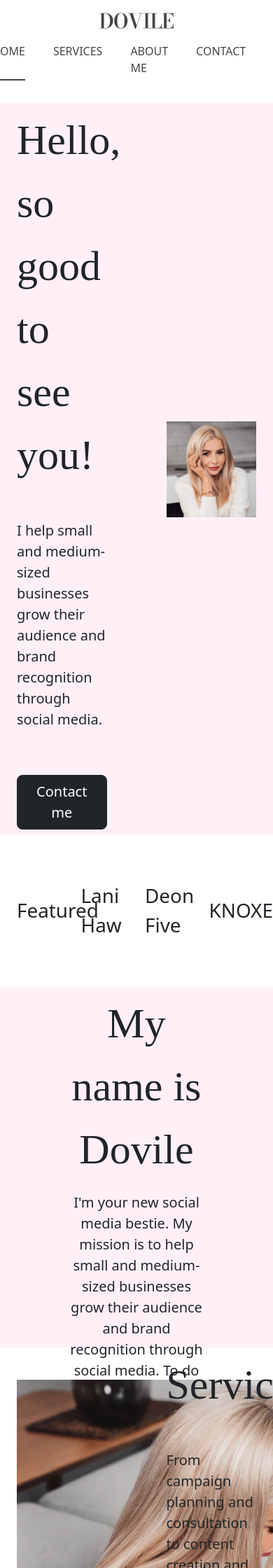
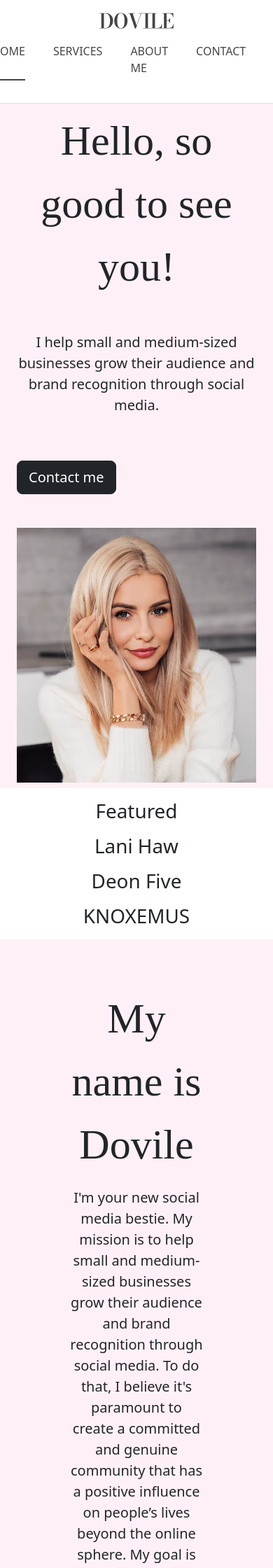
Before and after one commit to KhanhHaQuoc/BTL_RESUME, a PHP site: page / in a window 390 px wide; the page is wider, and only the part inside the window is pictured. Shown: the top 2240 px of that part at 70% size. Run offline with PHP 8.4, Linux system fonts and the light colour scheme.

Commit message:
Minh chinh sua 1 so responsive

```diff
--- a/css/style.css
+++ b/css/style.css
@@ -13,7 +13,9 @@
 }
 
 .block-3 .row{
-    height: 500px;
+    height: auto;
+    padding-top: 60px;
+    padding-bottom: 60px;
 }
 
 .block-5 {
@@ -27,6 +29,10 @@
 .intro-text{
     font-size:60px;
     font-family:'Times New Roman', Times, serif;
+}
+.heading-text {
+    font-size: 30px;
+    font-family: 'Times New Roman', Times, serif;
 }
 /* Header-css */
 .logo{
--- a/footer.php
+++ b/footer.php
@@ -1,3 +1,22 @@
+
+<div class="container">
+    <div class="row text-center">
+        <div class="col-6 col-sm-3"><img src="./image/footer1.avif" alt="" class="img-fluid"></div>
+        <div class="col-6 col-sm-3"><img src="./image/footer2.webp" alt="" class="img-fluid"></div>
+        <div class="col-6 col-sm-3"><img src="./image/footer3.avif" alt="" class="img-fluid"></div>
+        <div class="col-6 col-sm-3"><img src="./image/footer4.avif" alt="" class="img-fluid"></div>
+    </div>
+</div>
+
+
+
+
+
+
+
+
+
+
 <script src="https://cdn.jsdelivr.net/npm/bootstrap@5.2.0-beta1/dist/js/bootstrap.bundle.min.js" integrity="sha384-pprn3073KE6tl6bjs2QrFaJGz5/SUsLqktiwsUTF55Jfv3qYSDhgCecCxMW52nD2" crossorigin="anonymous"></script>
 </body>
 </html>
--- a/header.php
+++ b/header.php
@@ -9,32 +9,7 @@
     <link rel="stylesheet" href="./css/style.css">
 </head>
 <body>
-    <!-- <div class="container">
-        <div class="row bg-white border-bottom fixed-top header">
-            <div class="nav justify-content-center">
-                <a class="fs-1 fw-semibold nav-link text-muted  " href="#">DOVILE</a>
-            </div>
-            <ul class="nav justify-content-center">
-                <li class="nav-item">
-                    <a class="nav-link active fw-light text-decoration-underline text-muted fs-6 py-2 d-inline-block" aria-current="page" href="#">HOME</a>
-                </li>
-                <li class="nav-item">
-                    <a class="nav-link active fw-light text-decoration-underline text-muted fs-6 py-2 d-inline-block" href="#">SERVICES</a>
-                </li>
-                <li class="nav-item">
-                    <a class="nav-link active fw-light text-decoration-underline text-muted fs-6 py-2 d-inline-block" href="#">ABOUT ME</a>
-                </li>
-                <li class="nav-item">
-                    <a class="nav-link active fw-light text-decoration-underline text-muted fs-6 py-2 d-inline-block" href="#">CONTACT</a>
-                </li>
-                <li class="nav-item">
-                    <a class="nav-link active fw-light text-decoration-underline text-muted fs-6 py-2 d-inline-block" href="#">BLOG</a>
-                </li>
-            </ul>
-        </div>
-    </div>
-     -->
-<header class="sticky-top bg-white">
+<header class="sticky-top bg-white border-bottom">
     <div class="container-fluid py-3">
         <div class="header-top">
            <a class="mx-auto" href="./"><img class="logo" src="./image/DOVILE img.svg" alt=""></a>
--- a/index.php
+++ b/index.php
@@ -1,20 +1,19 @@
 <?php
 include "./header.php";
-include "./footer.php"
 ?>
 
  <div class="intro">
      <div class="container-fluid block-1 py-2">
          <div class="container">
              <div class="row align-items-center justify-content-between">
-                 <div class="col-5">
+                 <div class="col-12 col-sm-5">
 
-                         <p class=" intro-text">Hello, so good to see you!</p>
-                         <p class="fw-light fs-5 mt-5"> I help small and medium-sized businesses grow their audience and brand recognition through social media.</p>
+                         <p class="text-center intro-text">Hello, so good to see you!</p>
+                         <p class="text-center fw-light fs-5 mt-5"> I help small and medium-sized businesses grow their audience and brand recognition through social media.</p>
 
-                    <button type="button" class="btn btn-dark btn-lg mt-5">Contact me</button></div>
+                    <button type="button" class="btn btn-dark btn-lg mt-5 mb-5">Contact me</button></div>
 
-                 <div class="col-5">
+                 <div class="col-12 col-sm-5">
                      <img class="img-fluid" src="./image/ava.avif" alt="">
                  </div>
              </div>
@@ -23,10 +22,10 @@ include "./footer.php"
      <div class="container-fluid block-2 py-2">
          <div class="container">
              <div class="row align-items-center">
-                 <div class="col-3 fs-1">Featured</div>
-                 <div class="col-3 fs-1">Lani Haw</div>
-                 <div class="col-3 fs-1">Deon Five</div>
-                 <div class="col-3 fs-1">KNOXEMUS</div>
+                 <div class="col-12 col-sm-3 text-center fs-1">Featured</div>
+                 <div class="col-12 col-sm-3 text-center fs-1">Lani Haw</div>
+                 <div class="col-12 col-sm-3 text-center fs-1">Deon Five</div>
+                 <div class="col-12 col-sm-3 text-center fs-1">KNOXEMUS</div>
              </div>
          </div>
      </div>
@@ -46,10 +45,10 @@ include "./footer.php"
      <div class="container-fluid block-4 py-2">
          <div class="container">
              <div class="row align-items-center justify-content-between">
-                <div class="col-5">
-                     <img src="./image/ava2.avif" alt="">
+                <div class="col-12 col-sm-5">
+                     <img class="img-fluid" src="./image/ava2.avif" alt="">
                  </div>
-                 <div class="col-5">
+                 <div class="col-12 col-sm-5">
 
                          <p class=" intro-text">Services</p>
                          <p class="fw-light fs-5 mt-5">From campaign planning and consultation to content creation and extended social media campaigning, I'm here to help your brand sound like you online.</p>
@@ -59,38 +58,49 @@ include "./footer.php"
          </div>
      </div>
         <div class="container-fluid block-5 py-2">
-         <div class="container">
+            <div class="container mt-5">
                 <div class="row d-flex justify-content-center align-items-center">
-                 <div class="col-7 ">
-                         <p class="intro-text text-center">Are you ready to...</p>
+                    <div class="col col-sm-7 ">
+                         <p class="intro-text text-center mt-5">Are you ready to...</p>
                     </div>
                 </div>
-            <div class="row d-flex justify-content-center align-items-center">
-                <div class="col-6">
+            </div>
+            <div class="container">
+                <div class="row text-start d-flex justify-content-center ">
+                    <div class="col-12 col-sm-4 mt-5 mb-5">
+                        <p class="heading-text">Create content that's visually pleasing?</p>
                         <p>It's not enough to just create an account and post something. Your content needs to represents your brand and showcase your mission and values. And you want to do it in a way that stops the user in their tracks – with beautiful content.</p>
                     </div>
-                <div class="col-6">
+                    <div class="col-12 col-sm-4 mt-5 mb-5">
+                        <p class="heading-text">Grow your brand and turn your audience into paying clients?</p>
                         <p>Selling online is different from traditional sales channels. But most of all, you need to gain your audience's trust if you want them to part with their dollar.</p>
                     </div>
-                <div class="col-6">
+                </div>
+            </div>
+            <div class="container">
+                <div class="row text-start d-flex justify-content-center ">
+                    <div class="col-12 col-sm-4 mt-5 mb-5">
+                        <p class="heading-text">Get hold of your dream clients online?</p>
                         <p>Everybody is online, so why shouldn't you try to reach out to them? With a bigger reach than ever before, the world really is your oyster when it comes to selling online.</p>
                     </div>
-                <div class="col-6">
+                    <div class="col-12 col-sm-4 mt-5 mb-5">
+                        <p class="heading-text">Invest in your brand and take your business to the next level?</p>
                         <p>Social media marketing is much more than simply posting about an upcoming sale. With the right approach, you can exponentially grow your bottom line.</p>
+                    </div>
                 </div>
             </div>
         </div>
      <div class="container-fluid block-6 py-2">
          <div class="container">
              <div class="row align-items-center justify-content-between">
-                 <div class="col-6">
+                 <div class="col-12 col-sm-5">
 
                          <p class=" intro-text">My Blog</p>
                          <p class="fw-light fs-5 mt-5"> I'll let you in on some trade secrets and share my top tips on how to successfully promote your brand online.</p>
 
                     <button type="button" class="btn btn-dark btn-lg mt-5">Read Blog</button></div>
 
-                 <div class="col-6">
+                 <div class="col-12 col-sm-5">
                      <img class="img-fluid" src="./image/block6.avif" alt="">
                  </div>
              </div>
@@ -155,3 +165,10 @@ include "./footer.php"
 </div>
      </div>
 </div>
+
+
+
+
+ <?php
+include "./footer.php";
+?>
```
Also changed, not shown: image/footer1.avif (added), image/footer2.webp (added), image/footer3.avif (added), image/footer4.avif (added). Lines whose indentation alone changed are shown as unchanged.
